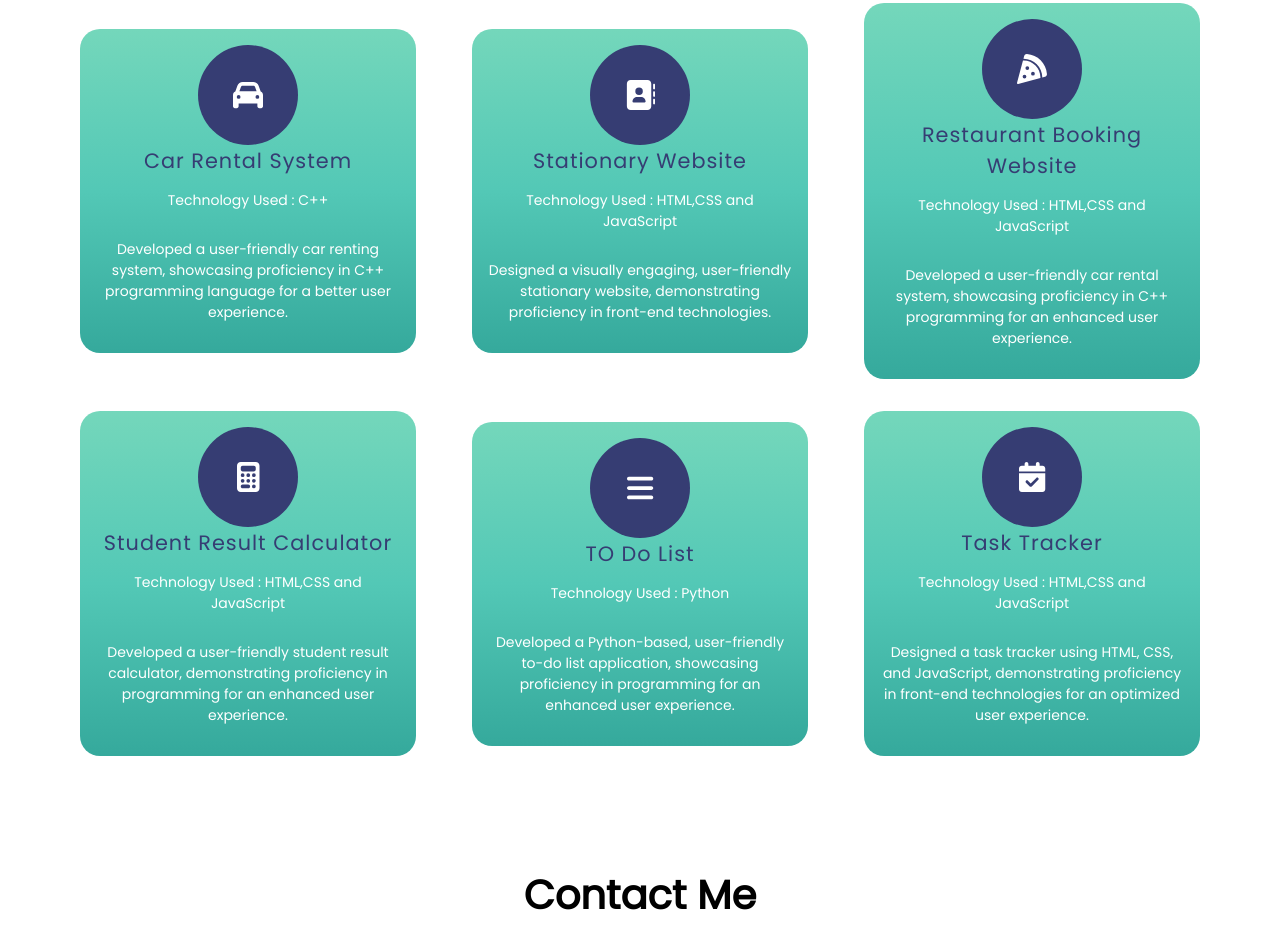
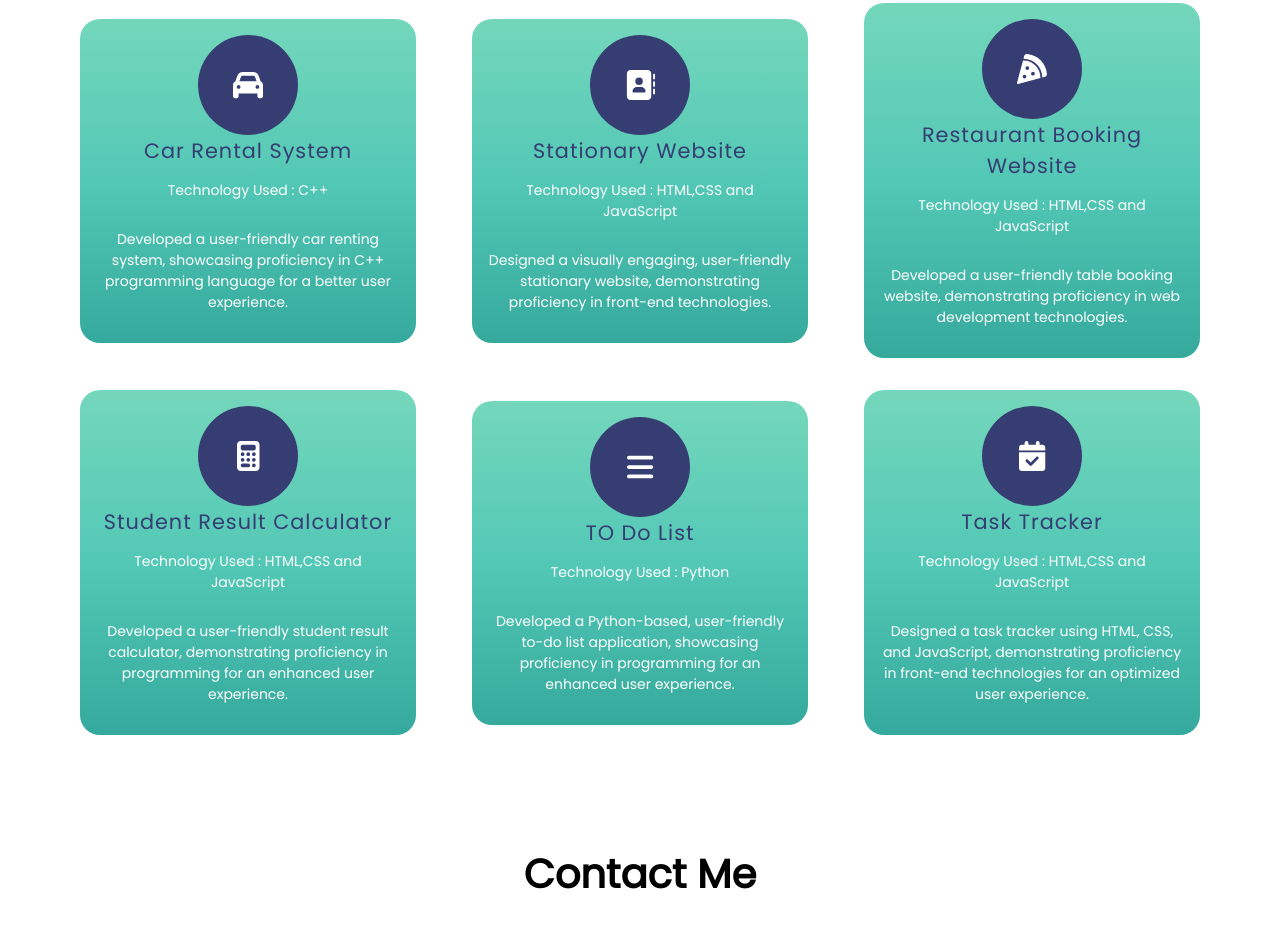
Before and after one commit to nehadaryani/My-Portfolio, a plain HTML site: page index.html in a window 1280 px wide. Shown: the part 2895-3844 px from the top of the page. Drawn offline with Linux system fonts and the light colour scheme.

Commit message:
Update index.html

```diff
--- a/index.html
+++ b/index.html
@@ -230,7 +230,7 @@ My strengths include a strong passion for my goals, reliability, and the ability
 							Technology Used : HTML,CSS and JavaScript
 						</p>
 						<p class="small-para">
-							Developed a user-friendly car rental system, showcasing proficiency in C++ programming for an enhanced user experience.
+							Developed a user-friendly table booking website, demonstrating proficiency in web development technologies.
 						</p>
 					</div>
 				</div>
```
